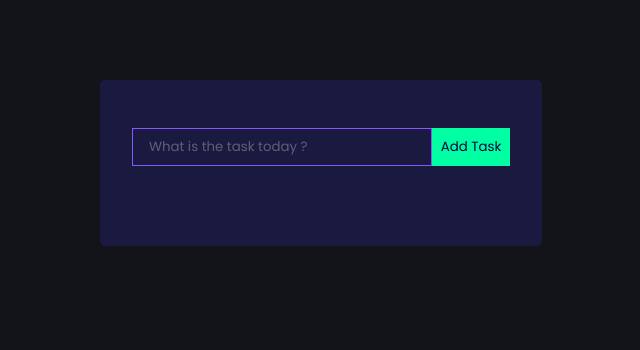
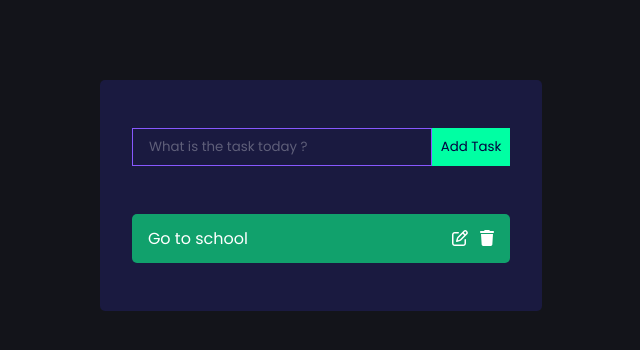
Before and after one commit to favour-emmanuel/to-do-list-react, a React (Create React App) app: page / in a window 1280 px wide. Shown: the top 350 px of the page, without its empty margins (319-959 px from the left). Built offline with nearby package versions, Linux system fonts and the light colour scheme.

Commit message:
added todo component on the todoWrapper

```diff
--- a/src/components/Todo.js
+++ b/src/components/Todo.js
@@ -1,5 +1,16 @@
+import { faPenToSquare } from "@fortawesome/free-regular-svg-icons";
+import { faTrash } from "@fortawesome/free-solid-svg-icons";
+import { FontAwesomeIcon } from "@fortawesome/react-fontawesome";
 import React from "react";
 
 export const Todo = () => {
-  return <div>Todo</div>;
+  return (
+    <div className="Todo">
+      <p>Go to school</p>
+      <div>
+        <FontAwesomeIcon icon={faPenToSquare} />
+        <FontAwesomeIcon icon={faTrash} />
+      </div>
+    </div>
+  );
 };
--- a/src/components/TodoWrapper.js
+++ b/src/components/TodoWrapper.js
@@ -1,6 +1,7 @@
 import { useState } from "react";
 import { TodoForm } from "./TodoForm";
 import { v4 as uuidv4 } from "uuid";
+import { Todo } from "./Todo";
 uuidv4();
 
 export const TodoWrapper = () => {
@@ -17,6 +18,8 @@
   return (
     <div className="TodoWrapper">
       <TodoForm addTodo={addTodo} />
+
+      <Todo />
     </div>
   );
 };
```
